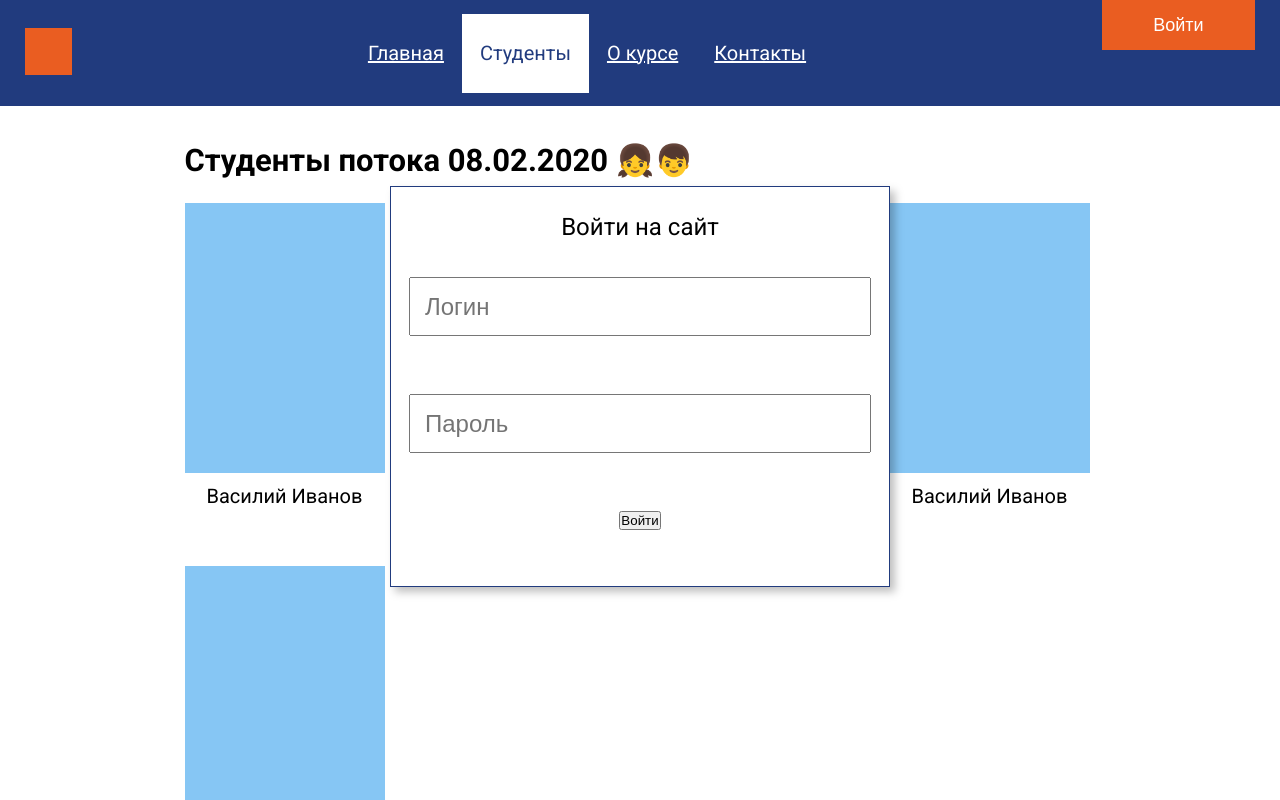
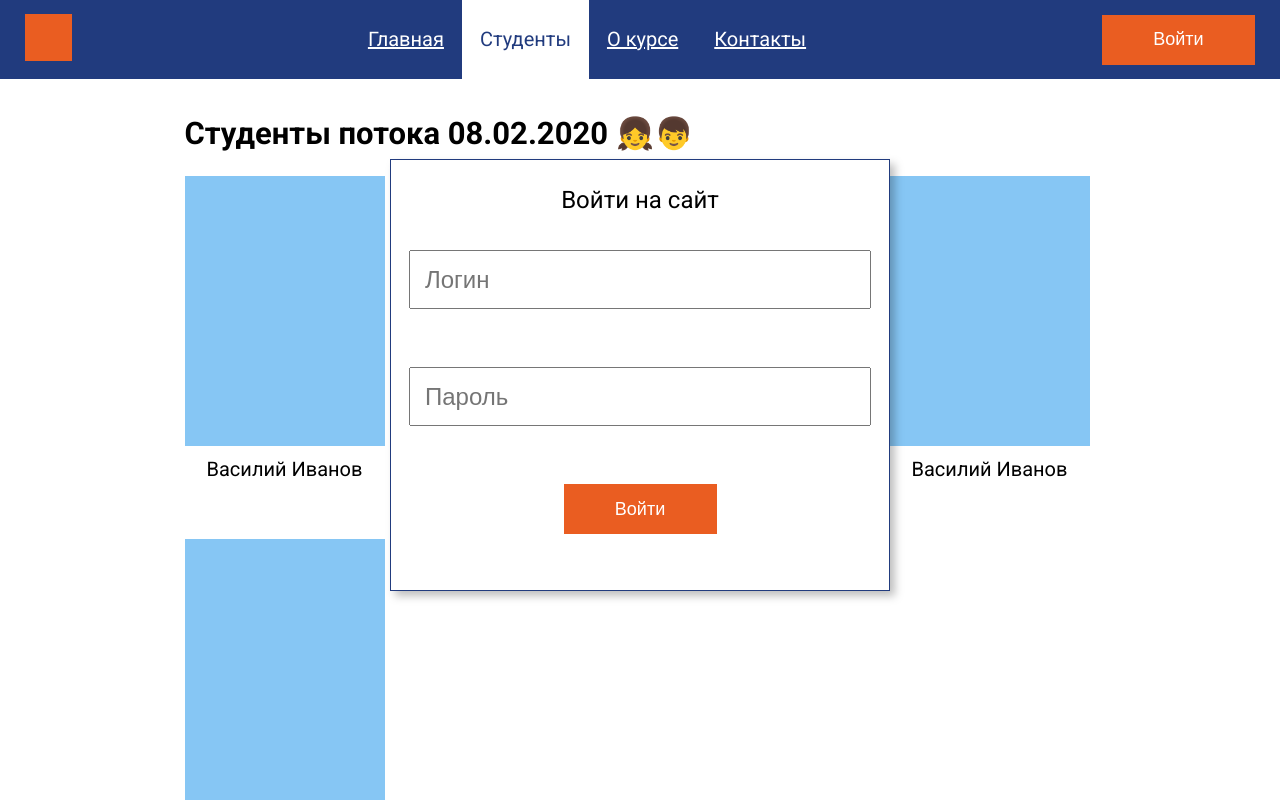
Before and after one commit to chudoVR/learning-together.github.io, a plain HTML site: page students.html in a window 1280 px wide. Both pictures are taken after a click on the button "Войти". Shown: the top 800 px of the page. Drawn offline with Linux system fonts and the light colour scheme.

Commit message:
Update students.html

```diff
--- a/students.html
+++ b/students.html
@@ -25,7 +25,7 @@
                     <li><a class="menu_link" href="contacts.html">Контакты</a></li>
                 </ul>
             </nav>
-            <button class="btn form_btn">Войти</button>
+            <button class="btn">Войти</button>
         </header>
         <div class="registration">
             <div class="okno">
@@ -33,7 +33,7 @@
                     <h4 class="text_registration">Войти на сайт</h4>
                     <input class="form_input" type="text" placeholder="Логин" required>
                     <input class="form_input" type="password" placeholder="Пароль" required>
-                    <button class="form_btn" type="submit">Войти</button>
+                    <button class="btn form_btn" type="submit">Войти</button>
                 </form>
             </div>
         </div>
```
